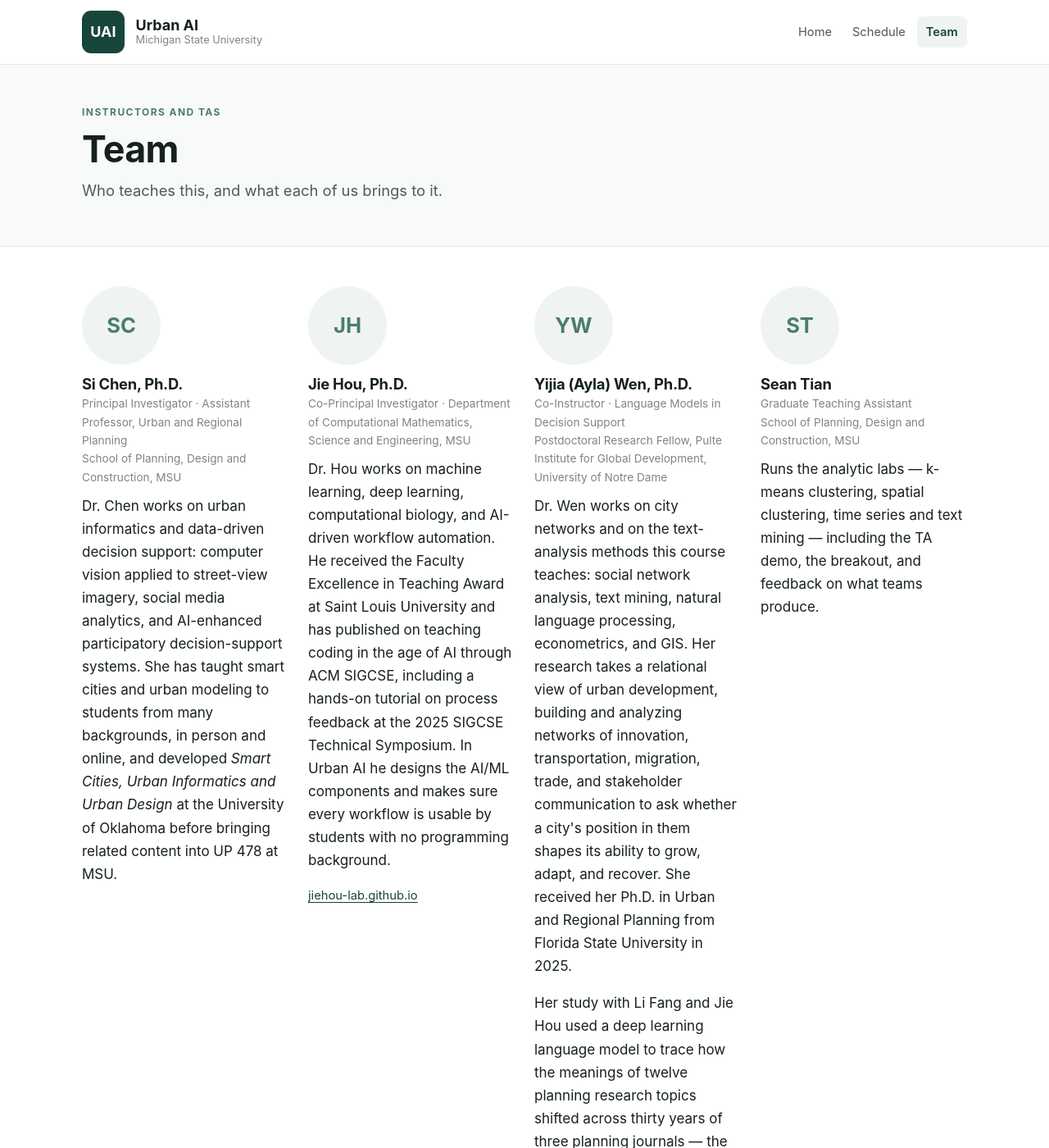
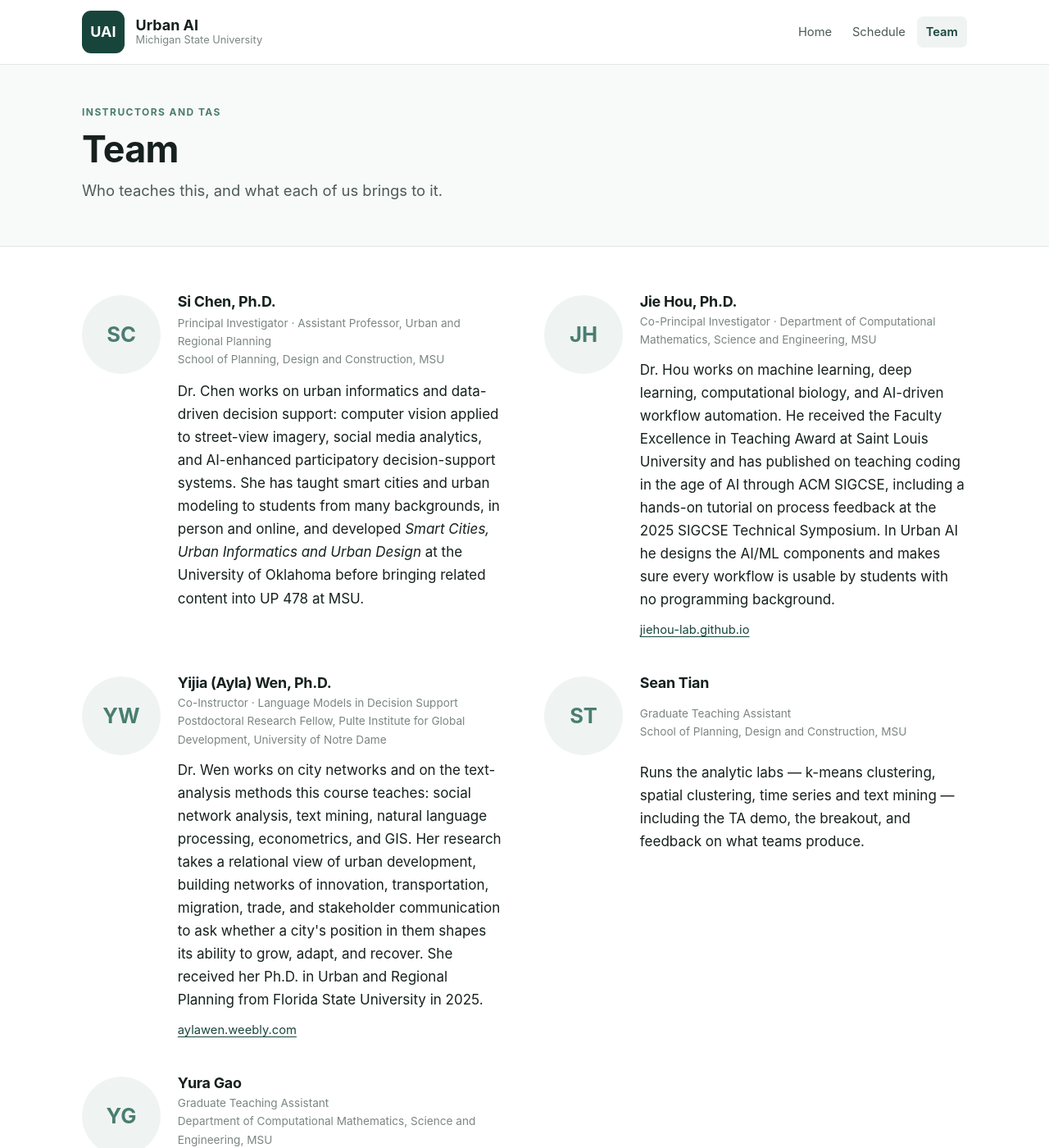
Before and after one commit to jiehou-lab/urban-ai, a Jekyll site: the page built from team.md, in a window 1280 px wide and 1400 px high. Shown: the whole window at 82% size. Built offline with Jekyll 4.4.1, drawn with Linux system fonts in a browser that asks for light colours; some of the changed text lies outside the part shown.

```diff
--- a/assets/css/style.css
+++ b/assets/css/style.css
@@ -136,8 +136,9 @@
 }
 
 /* Offered-by row at the foot of the home page */
-.partners { display: flex; flex-wrap: wrap; gap: 1.5rem 2.5rem; margin: 1.2rem 0 0; padding: 0; list-style: none; }
-.partners li { margin: 0; max-width: 30ch; font-size: .95rem; }
+.partners { display: grid; gap: 1.6rem 2.5rem; grid-template-columns: repeat(2, minmax(0, 1fr)); margin: 1.2rem 0 0; padding: 0; list-style: none; }
+@media (max-width: 620px) { .partners { grid-template-columns: 1fr; gap: 1.3rem; } }
+.partners li { margin: 0; font-size: .95rem; }
 .partners strong { display: block; }
 .partners span { color: var(--ink-faint); font-size: .88rem; }
 .hero .lede { margin-bottom: 2rem; }
@@ -239,14 +240,23 @@
 blockquote { margin: 1.5rem 0; padding-left: 1.2rem; border-left: 3px solid var(--rule); color: var(--ink-soft); font-style: italic; }
 img { max-width: 100%; height: auto; border-radius: var(--radius); }
 
-.people { display: grid; gap: 1.5rem; grid-template-columns: repeat(auto-fit, minmax(240px, 1fr)); }
+.people { display: grid; gap: 2.6rem 3rem; grid-template-columns: repeat(2, 1fr); margin-top: .5rem; }
+@media (max-width: 900px) { .people { grid-template-columns: 1fr; gap: 2.2rem; } }
+.person { display: grid; grid-template-columns: 96px 1fr; column-gap: 1.3rem; align-items: start; }
 .person img, .person .avatar {
   width: 96px; height: 96px; border-radius: 50%; object-fit: cover;
   background: var(--bg-tint); display: grid; place-items: center;
-  font-size: 1.6rem; font-weight: 700; color: var(--green-300); margin-bottom: .8rem;
+  font-size: 1.6rem; font-weight: 700; color: var(--green-300);
+  grid-row: 1 / span 20; margin: .2rem 0 0;
 }
-.person h3 { margin: 0 0 .1rem; }
-.person .role { font-size: .85rem; color: var(--ink-faint); margin-bottom: .6rem; }
+.person h3 { margin: 0 0 .15rem; font-size: 1.12rem; }
+.person .role { font-size: .85rem; color: var(--ink-faint); margin-bottom: .7rem; }
+.person p { margin: 0 0 .7rem; }
+.person p:last-child { margin-bottom: 0; }
+@media (max-width: 460px) {
+  .person { grid-template-columns: 1fr; }
+  .person img, .person .avatar { grid-row: auto; margin-bottom: .8rem; }
+}
 
 .prevnext { display: flex; justify-content: space-between; gap: 1rem; margin-top: 3.5rem; padding-top: 1.5rem; border-top: 1px solid var(--rule); font-size: .93rem; }
 
--- a/team.md
+++ b/team.md
@@ -39,14 +39,10 @@
   Postdoctoral Research Fellow, Pulte Institute for Global Development, University of Notre Dame</p>
   <p>Dr. Wen works on city networks and on the text-analysis methods this course teaches: social network
   analysis, text mining, natural language processing, econometrics, and GIS. Her research takes a relational
-  view of urban development, building and analyzing networks of innovation, transportation, migration, trade,
-  and stakeholder communication to ask whether a city's position in them shapes its ability to grow, adapt,
-  and recover. She received her Ph.D. in Urban and Regional Planning from Florida State University in 2025.</p>
-  <p>Her study with Li Fang and Jie Hou used a deep learning language model to trace how the meanings of
-  twelve planning research topics shifted across thirty years of three planning journals — the same kind of
-  analysis students run in the Week 4 lab, at research scale.</p>
-  <p class="muted"><a href="https://aylawen.weebly.com/">aylawen.weebly.com</a> ·
-  <a href="https://doi.org/10.1177/08854122251360799">Wen, Fang &amp; Hou (2025), <em>Journal of Planning Literature</em></a></p>
+  view of urban development, building networks of innovation, transportation, migration, trade, and
+  stakeholder communication to ask whether a city's position in them shapes its ability to grow, adapt, and
+  recover. She received her Ph.D. in Urban and Regional Planning from Florida State University in 2025.</p>
+  <p class="muted"><a href="https://aylawen.weebly.com/">aylawen.weebly.com</a></p>
 </div>
 
 <div class="person">
```
Also changed, not shown: index.md (+2 -0 lines).
